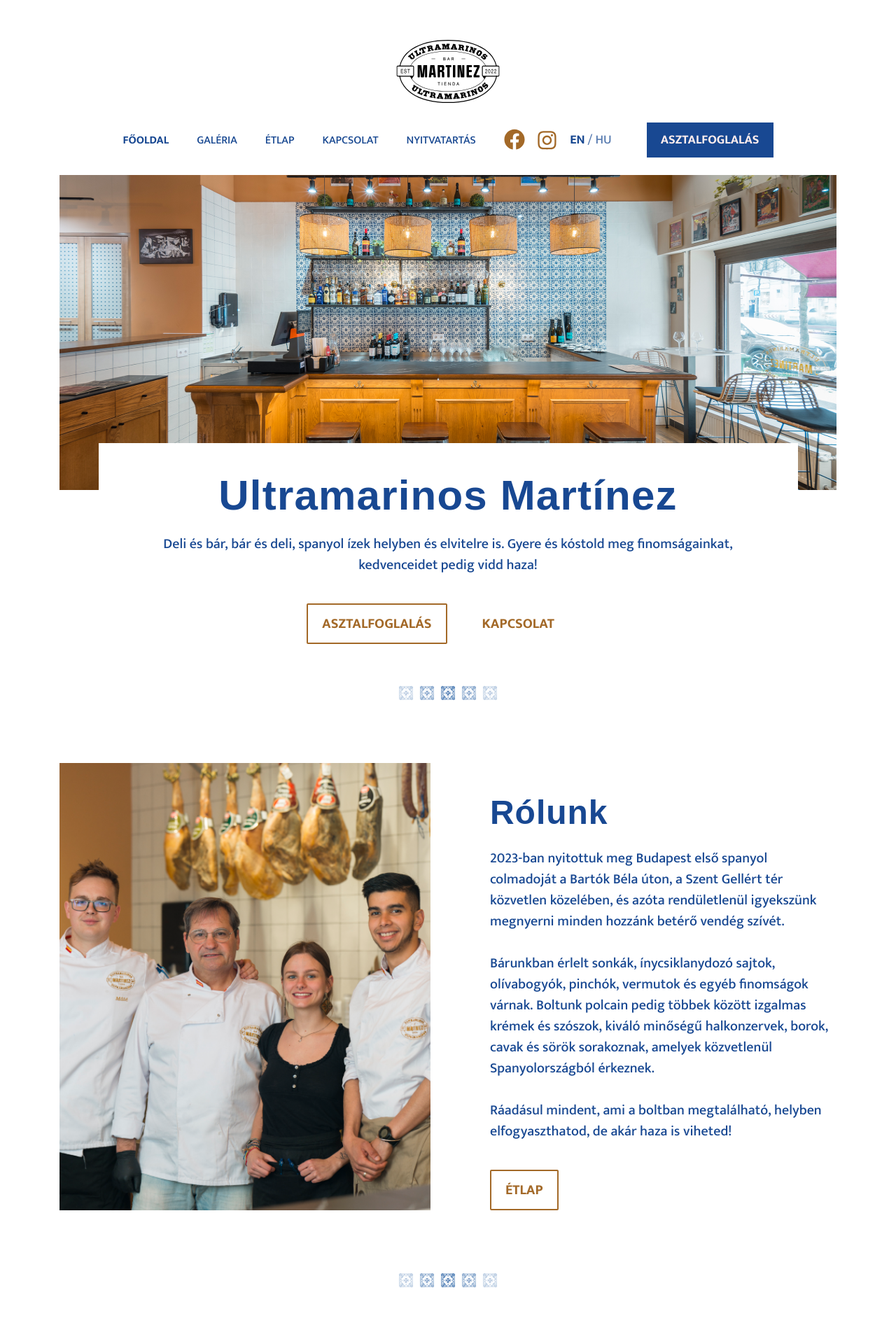
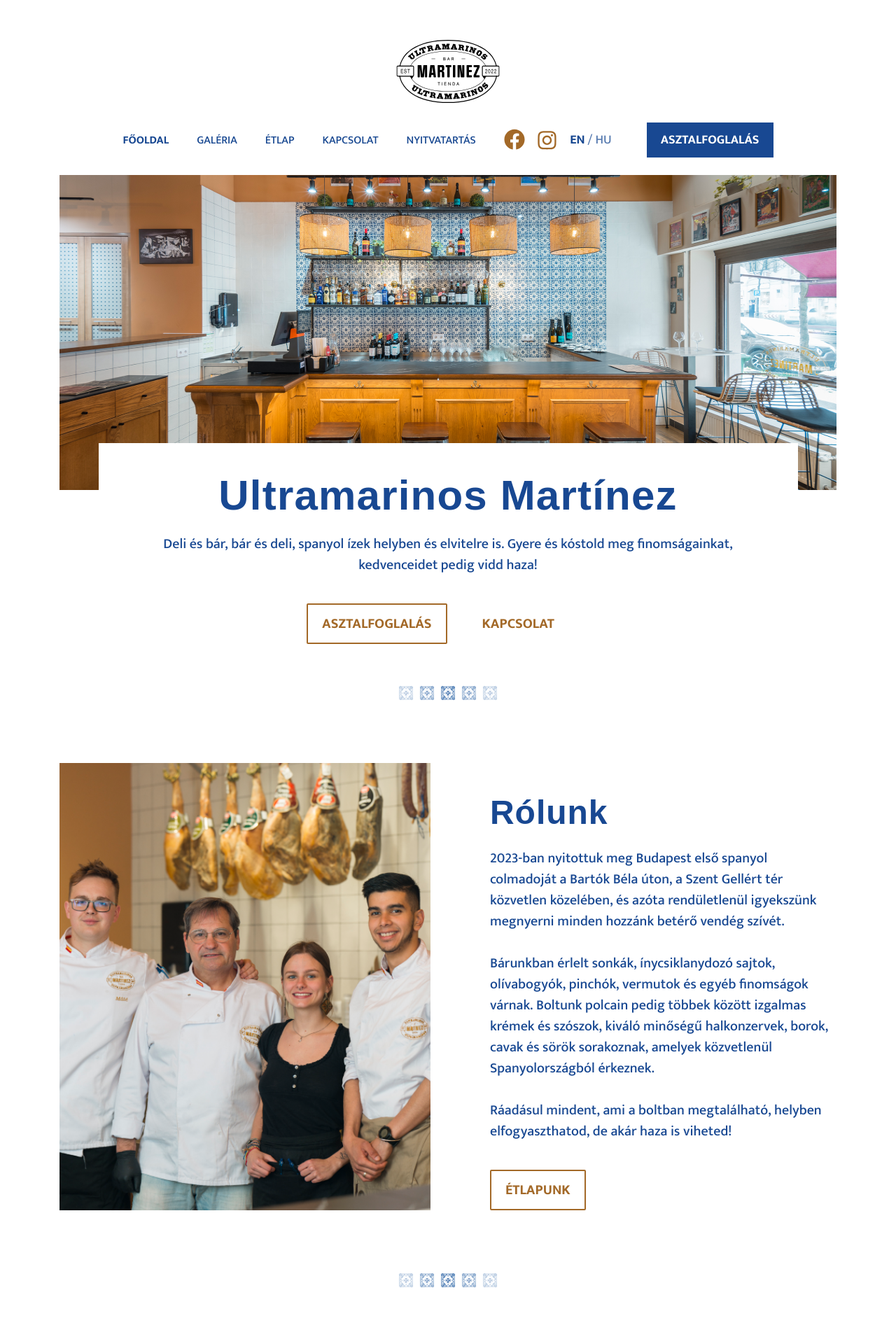
Before and after one commit to gyorgynagy1986/umartinez, a Next.js app: page / in a window 1280 px wide. Shown: the top 1920 px of the page at 70% size. Built offline with nearby package versions, Linux system fonts and the light colour scheme; a web font is replaced by a local one.

Commit message:
text fixing

```diff
--- a/src/app/globals.css
+++ b/src/app/globals.css
@@ -8,7 +8,7 @@
 
   --btn1Color: #184892;
   --btn2Color:  rgba(163, 105, 40, 1);
-  --btnTextColor: #FFEEEE;
+  --btnTextColor: #ffffff;
 
   --titleColorHover:#2a5faf;
   --titleColor2Hover:radial-gradient(85.42% 369.23% at 0% 155.68%, #009D8C 0%, #003FE1 53.88%, #3400C9 100%);
--- a/src/components/Footer/Footer.jsx
+++ b/src/components/Footer/Footer.jsx
@@ -20,7 +20,7 @@ const Footer = () => {
     <footer className={style.container}>
       <div className={style.containerTextleft}>
         <p className={style.containerTextleftCookieMobile}>Cookie policy</p>
-       <Link href='/' ><h2 className={`${style.h2} ${bebas.className}`}>GRUPO 10</h2></Link>
+       <Link href='/' ><h2 className={`${style.h2} ${bebas.className}`}>GRUPO10</h2></Link>
         <div className={style.containerTextP}>
           <p className={style.containerTextleftP}></p>
         </div>
--- a/src/components/Story/Story.jsx
+++ b/src/components/Story/Story.jsx
@@ -14,7 +14,7 @@ const textContent = {
   p: "2023-ban nyitottuk meg Budapest első spanyol colmadoját a Bartók Béla úton, a Szent Gellért tér közvetlen közelében, és azóta rendületlenül igyekszünk megnyerni minden hozzánk betérő vendég szívét.",
   p1: "Bárunkban érlelt sonkák, ínycsiklanydozó sajtok, olívabogyók, pinchók, vermutok és egyéb finomságok várnak. Boltunk polcain pedig többek között izgalmas krémek és szószok, kiváló minőségű halkonzervek, borok, cavak és sörök sorakoznak, amelyek közvetlenül Spanyolországból érkeznek.",
   p2: "Ráadásul mindent, ami a boltban megtalálható, helyben elfogyaszthatod, de akár haza is viheted!",
-  btn: "Étlap",
+  btn: "Étlapunk",
   url: "/etlap",
 };
 
```
